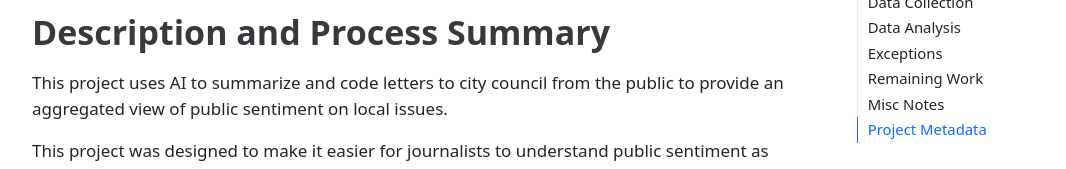
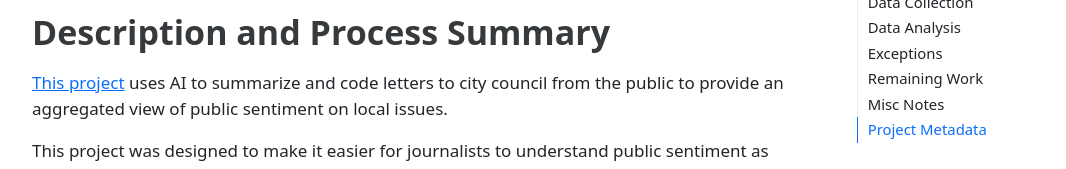
Before and after one commit to jellomoat/pubcomm, a plain HTML site: page index.html in a window 1280 px wide. Shown: the part 137-306 px from the top of the page, without its empty margins (136-1202 px from the left). Drawn offline with Linux system fonts and the light colour scheme.

Commit message:
adding link to repo at top

```diff
--- a/index.html
+++ b/index.html
@@ -107,7 +107,7 @@ ul.task-list li input[type="checkbox"] {
 
 <section id="description-and-process-summary" class="level1">
 <h1>Description and Process Summary</h1>
-<p>This project uses AI to summarize and code letters to city council from the public to provide an aggregated view of public sentiment on local issues.</p>
+<p><a href="https://github.com/jellomoat/pubcomm">This project</a> uses AI to summarize and code letters to city council from the public to provide an aggregated view of public sentiment on local issues.</p>
 <p>This project was designed to make it easier for journalists to understand public sentiment as expressed in letters written to a city government. As local issues can garner tens or hundreds of letters, and local journalism is seldom well-resourced, automation could be key in delivering timely and accurate reporting to the public.</p>
 <!-- This project takes a raw corpus of scanned emails and letters (PDF), extracts the text from it to create a parseable dataset, generates a pithy summary for each letter, and distills a label for whether the letter seemed to express support for or opposition to a policy recommendation put forth by the city council as specified in the meeting agenda.
  -->
```
Also changed, not shown: 1 other file.
